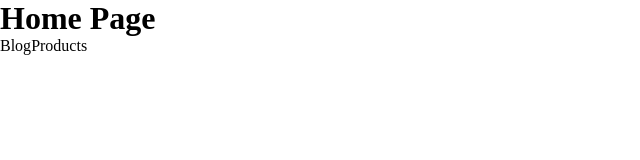
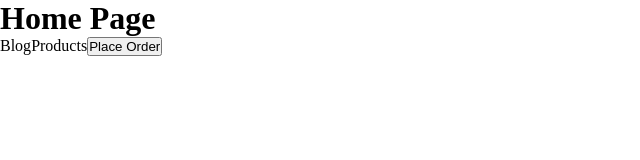
Before and after one commit to GKastet/nextjs-pagesBased, a Next.js app: page / in a window 1280 px wide. Shown: the top 160 px of the page, without its empty margins (0-640 px from the left). Built offline with nearby package versions, Linux system fonts and the light colour scheme.

Commit message:
router.push(or replace)

```diff
--- a/pages/index.js
+++ b/pages/index.js
@@ -1,20 +1,26 @@
-import Link from 'next/link'
+import Link from "next/link";
+import { useRouter } from "next/router";
 
 const Home = () => {
+  const router = useRouter();
+
+  const handleClick = () => {
+    console.log("Placing your order");
+    router.push("/product");// creates a new route in history, able fetch data
+    // router.replace("/product");//will replace the browser history, better for modal
+  };
+
   return (
     <div>
       <h1>Home Page</h1>
-      <Link href='/blog'>
-      Blog
-      </Link>
-      <Link href='/product'>
-      Products
-      </Link>
-
+      <Link href="/blog">Blog</Link>
+      <Link href="/product">Products</Link>
+      <button type="button" onClick={handleClick}>
+        Place Order
+      </button>
     </div>
-  )
-}
-
+  );
+};
 
 // function Home(){
 //     return (
@@ -22,4 +28,4 @@ const Home = () => {
 //         )
 //     }
 
-export default Home
+export default Home;
```
